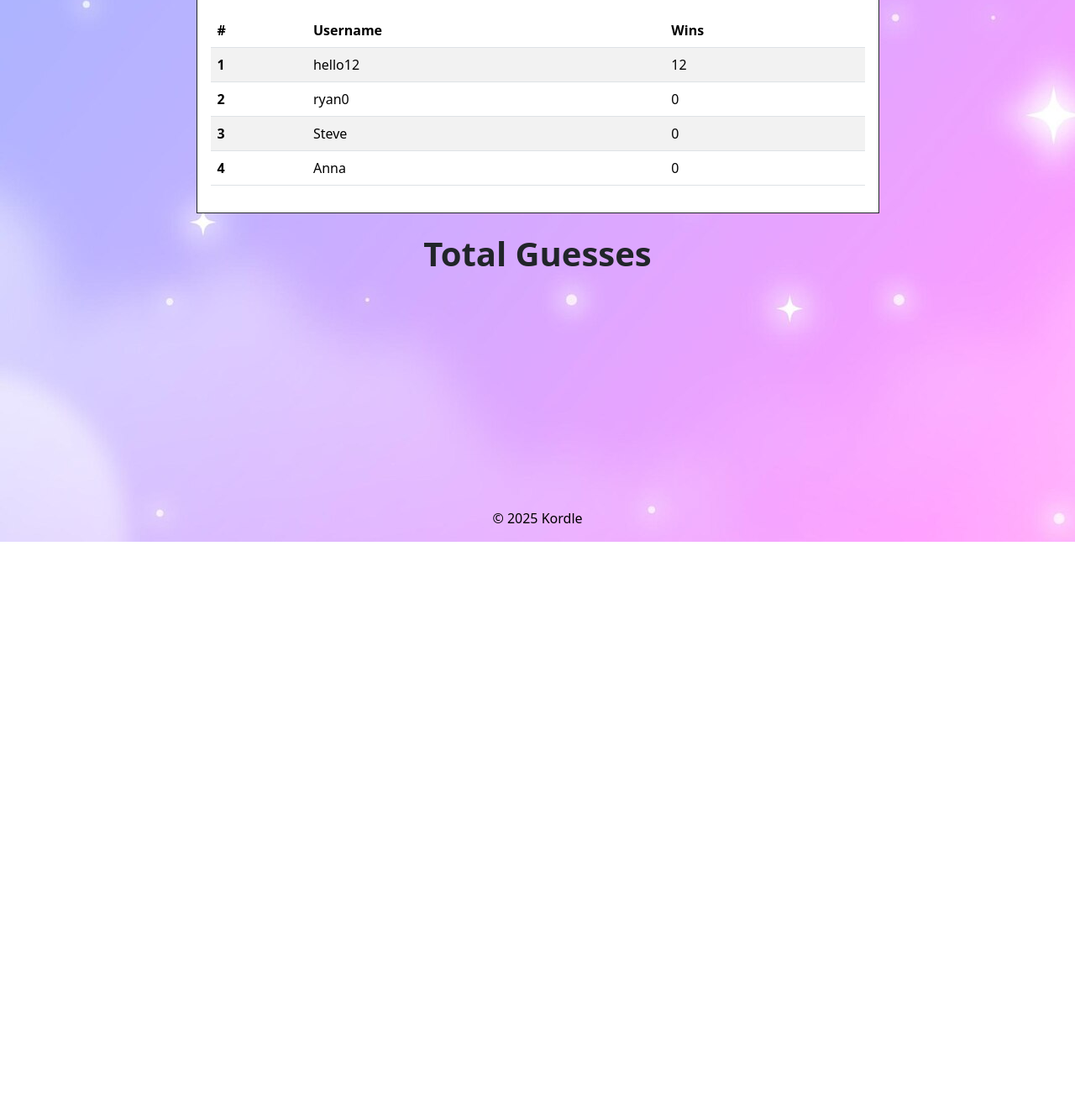
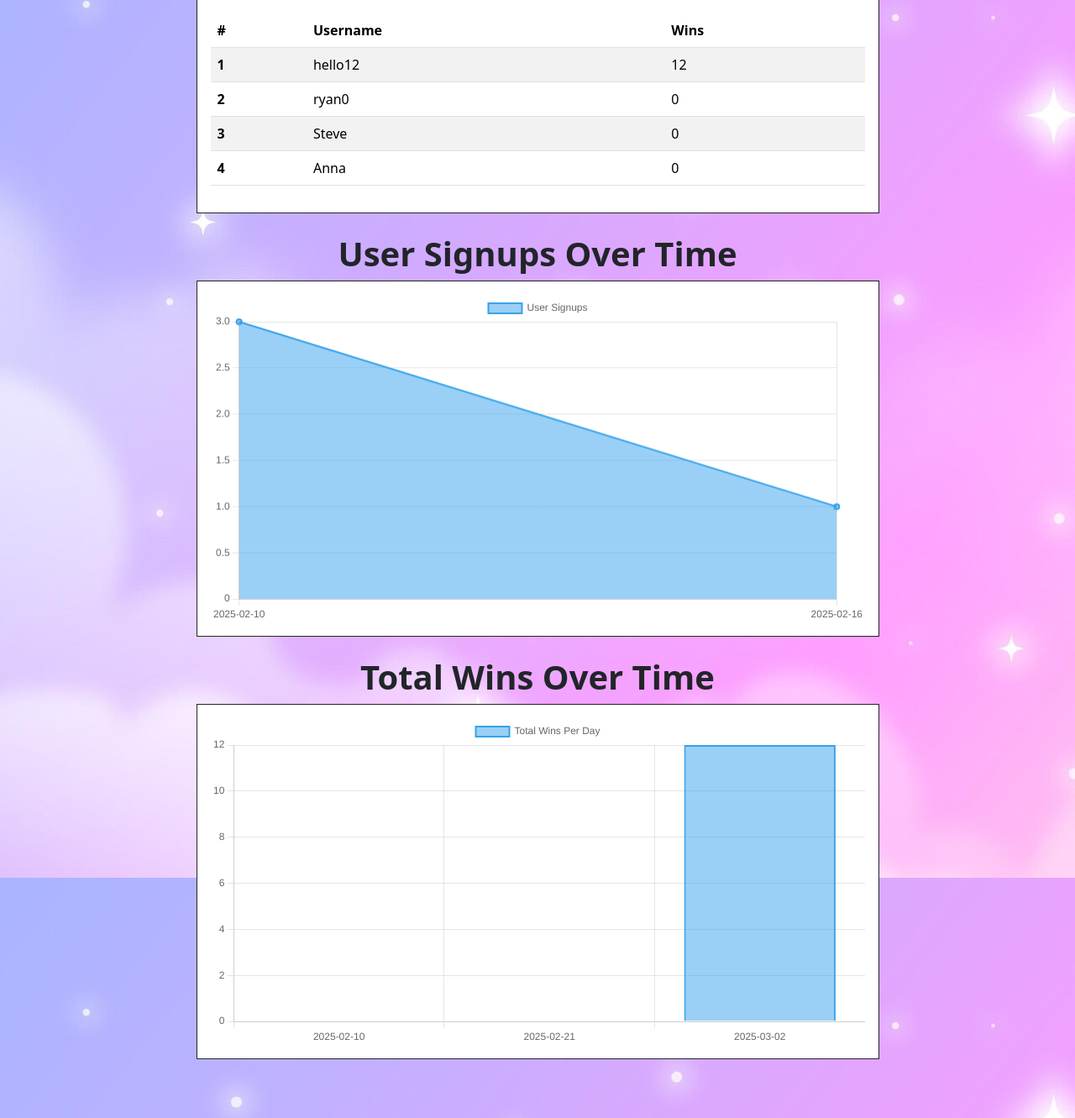
Before and after one commit to Ryan11c/kordle, a Django app: page /statistics/ in a window 1280 px wide. Shown: the part 155-1486 px from the top of the page at 84% size. Before the commit the page ends 800 px from the top, so only its background shows below. Run offline with Django 5.2, Linux system fonts and the light colour scheme; data comes from the database, SQL or seed files in the repository; parts of the project's set-up code (start-up, migrations or seed data) failed here and were passed over.

Commit message:
Add chart.js to display database stats and update html files

```diff
--- a/myApp/templates/base.html
+++ b/myApp/templates/base.html
@@ -58,11 +58,6 @@
         {% block content %}
         {% endblock %}
     </div>
-    <footer class="text-center text-lg-start fixed-bottom">
-        <div class="text-center p-3" style="color:black">
-          © 2025 Kordle
-        </div>
-    </footer>
     <script src="https://cdn.jsdelivr.net/npm/bootstrap@5.3.3/dist/js/bootstrap.bundle.min.js"></script>
 </body>
 </html>
--- a/myApp/templates/home.html
+++ b/myApp/templates/home.html
@@ -1,5 +1,5 @@
 {% extends "./base.html" %}
-{% block title %}Kpop Wordle{% endblock %}
+{% block title %}Kordle{% endblock %}
 {% load static %}
 
 {% block content %}
@@ -9,10 +9,11 @@
         <p class="title">Guess Your Idol</p>
         <form class="userGuessForm">
             <input type="text" id="userInput" autocomplete="off" class="userGuessInput" oninput="showSuggestions(this.value)"
-                placeholder="Enter Champion...">
+                placeholder="Enter name...">
             <ul class="dropdown-list" id="dropdownList"></ul>
             <button class="buttonHome" type="submit" id="submitButton">Guess</button>
         </form>
+        <div class="table-container">
             <table id="idol-table">
                 <thead id="topRow">
                     <tr>
@@ -29,6 +30,7 @@
                 </tbody>
             </table>
         </div>
+    </div>
     <input type="hidden" id="isUserLoggedIn" value="{{ user.is_authenticated|lower }}">
 </body>
 <script src="{% static 'myApp/js/kpopgame.js' %}"></script>
--- a/myApp/templates/profile_list.html
+++ b/myApp/templates/profile_list.html
@@ -2,13 +2,13 @@
 {% block title %}Profile List{% endblock %}
 {% load static %}
 {% block content %}
-<body style="padding-bottom: 70px">
+<body style="padding-bottom: 70px" class="background-image" background="{% static 'myApp/images/background2.jpg' %}">
     <h1 class="text-center fs-1 fw-bold">Profile List</h1>
     {% if profiles %}
         <div class="row justify-content-center">
             {% for profile in profiles %}
                 <div class="col-md-6 col-lg-4 d-flex justify-content-center">
-                    <div class="card mb-4" style="max-width: 400px;">
+                    <div class="card mb-4 bg-white" style="max-width: 400px;">
                         <div class="row g-0">
                             <div class="col-4 d-flex align-items-center">
                                 {% if profile.profile_image %}
--- a/myApp/templates/statistics.html
+++ b/myApp/templates/statistics.html
@@ -1,8 +1,9 @@
 {% extends "./base.html" %}
-{% block title %}About{% endblock %}
+{% block title %}Statistics{% endblock %}
 {% load static %}
 
 {% block content %}
+<script src="https://cdn.jsdelivr.net/npm/chart.js"></script>
 <body style="padding-bottom: 70px" class="background-image" background="{% static 'myApp/images/background2.jpg' %}">
     <div class="container mt-4 w-75">
         <h1 class="text-center fs-1 fw-bold">Leaderboard</h1>
@@ -33,7 +34,18 @@
     </div>
 
     <div class="container mt-4 w-75">
-        <h1 class="text-center fs-1 fw-bold">Total Guesses</h1>
+        <h1 class="text-center fs-1 fw-bold">User Signups Over Time</h1>
+        <div class="border border-dark p-3 bg-white">
+            <canvas id="signupChart"></canvas>
+        </div>
+    </div>
+
+    <div class="container mt-4 w-75">
+        <h1 class="text-center fs-1 fw-bold">Total Wins Over Time</h1>
+        <div class="border border-dark p-3 bg-white">
+            <canvas id="winsChart"></canvas>
+        </div>
     </div>
 </body>
+<script src="{% static 'myApp/js/statistics.js' %}"></script>
 {% endblock %}
--- a/myApp/urls.py
+++ b/myApp/urls.py
@@ -28,5 +28,7 @@ urlpatterns = [
    path('update_user/', views.update_user, name='update_user'),
    path('increment_wins/', views.increment_wins, name='increment_wins'),
    path('statistics/', views.statistics, name='statistics'),
-   path('api/idol/', IdolAPIView.as_view(), name='idol-api'),
+   path('api/idol/', IdolAPIView.as_view(), name='idol-api'), #api for idols: random and list of idols
+   path("signup-chart/", views.signup_chart_data, name="signup-chart"), #api for signups using chart.js
+   path("wins-chart/", views.wins_chart_data, name="wins-chart"), #api for wins using chart.js
 ]
--- a/myApp/views.py
+++ b/myApp/views.py
@@ -11,7 +11,9 @@ from .forms import UpdateUserForm, SignUpForm, UploadProfile
 from .forms import SignUpForm
 from django.http import JsonResponse
 from django.views.decorators.csrf import csrf_protect
-
+from django.contrib.auth.models import User
+from django.db.models.functions import TruncDate
+from django.db.models import Count, Sum
 
 # #Helper function to load the JSON file
 # def load_champion_data():
@@ -194,3 +196,19 @@ class IdolAPIView(APIView):
         serialized_idols = IdolSerializer(idols, many=True).data
 
         return Response({"random_idol": random_idol_serialized, "idol_list": serialized_idols},status=status.HTTP_200_OK)
+
+
+#API for signups chart. Just followed a tutorial nothing special
+def signup_chart_data(request):
+    signups = (User.objects.annotate(date=TruncDate("date_joined")) .values("date") .annotate(count=Count("id")) .order_by("date"))
+    labels = [signup["date"].strftime("%Y-%m-%d") for signup in signups]
+    values = [signup["count"] for signup in signups]
+    return JsonResponse({"labels": labels, "values": values})
+
+
+#Same here
+def wins_chart_data(request):
+    wins_per_day = (Profile.objects.annotate(date=TruncDate("date_modified")) .values("date") .annotate(total_wins=Sum("wins")) .order_by("date"))
+    labels = [entry["date"].strftime("%Y-%m-%d") for entry in wins_per_day]
+    values = [entry["total_wins"] for entry in wins_per_day]
+    return JsonResponse({"labels": labels, "values": values})
--- a/static/myApp/js/statistics.js
+++ b/static/myApp/js/statistics.js
@@ -0,0 +1,56 @@
+//CHARTJS things
+document.addEventListener("DOMContentLoaded", function () {
+    fetch("/signup-chart/")
+        .then(response => response.json())
+        .then(data => {
+            const ctx = document.getElementById('signupChart').getContext('2d');
+            new Chart(ctx, {
+                type: 'line',
+                data: {
+                    labels: data.labels,
+                    datasets: [{
+                        label: 'User Signups',
+                        data: data.values,
+                        backgroundColor: 'rgba(54, 162, 235, 0.5)',
+                        borderColor: 'rgba(54, 162, 235, 1)',
+                        borderWidth: 2,
+                        fill: true
+                    }]
+                },
+                options: {
+                    responsive: true,
+                    scales: {
+                        y: { beginAtZero: true }
+                    }
+                }
+            });
+        })
+        .catch(error => console.error("Error loading signup chart:", error));
+
+    fetch("/wins-chart/")
+        .then(response => response.json())
+        .then(data => {
+            const ctx = document.getElementById('winsChart').getContext('2d');
+            new Chart(ctx, {
+                type: 'bar',
+                data: {
+                    labels: data.labels,
+                    datasets: [{
+                        label: 'Total Wins Per Day',
+                        data: data.values,
+                        backgroundColor: 'rgba(54, 162, 235, 0.5)',
+                        borderColor: 'rgba(54, 162, 235, 1)',
+                        borderWidth: 2,
+                        fill: true
+                    }]
+                },
+                options: {
+                    responsive: true,
+                    scales: {
+                        y: { beginAtZero: true }
+                    }
+                }
+            });
+        })
+        .catch(error => console.error("Error loading wins chart:", error));
+});
```
Also changed, not shown: myApp/templates/about.html (+5 -3 lines), static/myApp/css/home.css (+7 -0 lines), static/myApp/images/facecard/sakura.jpg, static/myApp/images/howtoplay.png (added), 1 other file. Lines whose indentation alone changed are shown as unchanged.
